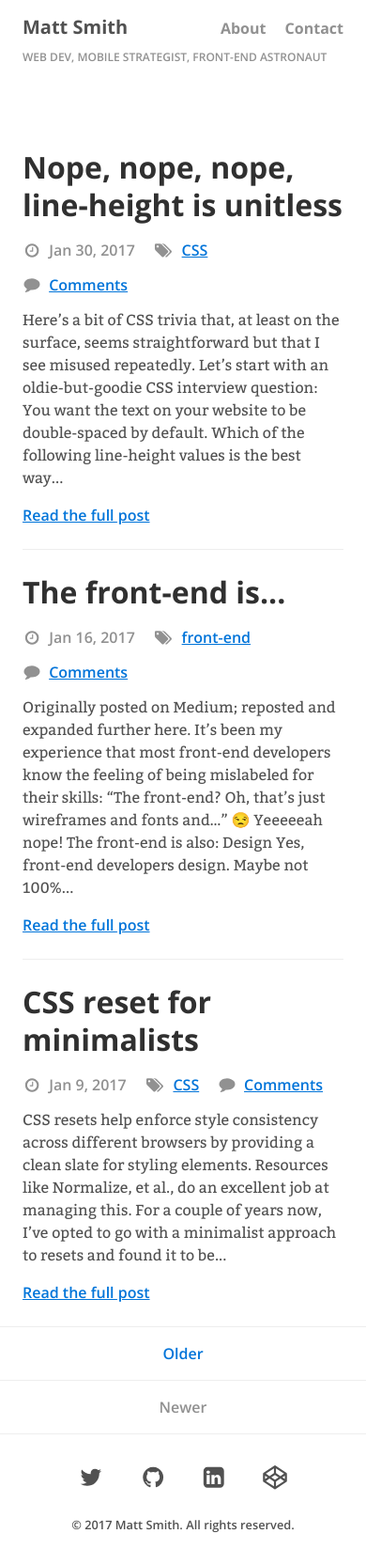
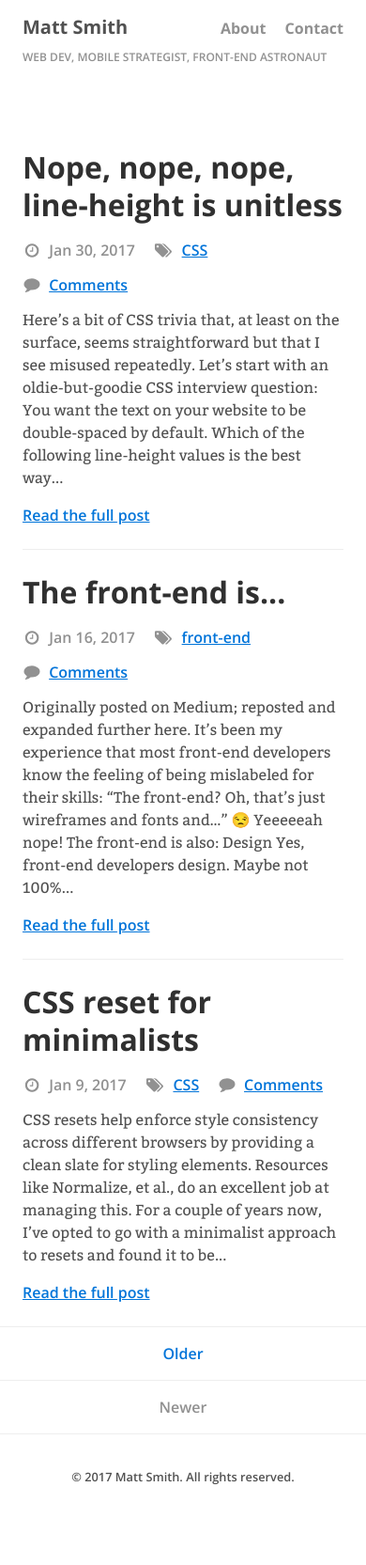
Before and after one commit to AllThingsSmitty/allthingssmitty.github.io, a Jekyll site: the page built from index.html, in a window 390 px wide. Shown: the whole page at 94% size. Built offline with Jekyll 4.4.1, drawn with Linux system fonts in a browser that asks for light colours; the list of posts is cut into pages by our own code; comment, search, counter and statistics services are not loaded; after the commit the page ends 1614 px from its top, so only the background shows below that.

Commit message:
Added media query

```diff
--- a/_sass/_share.scss
+++ b/_sass/_share.scss
@@ -60,6 +60,10 @@
   svg {
     fill: $gray-5;
   }
+
+  @media (max-width: $large-breakpoint) {
+    display: none;
+  }
 }
 
 section.social {
```
